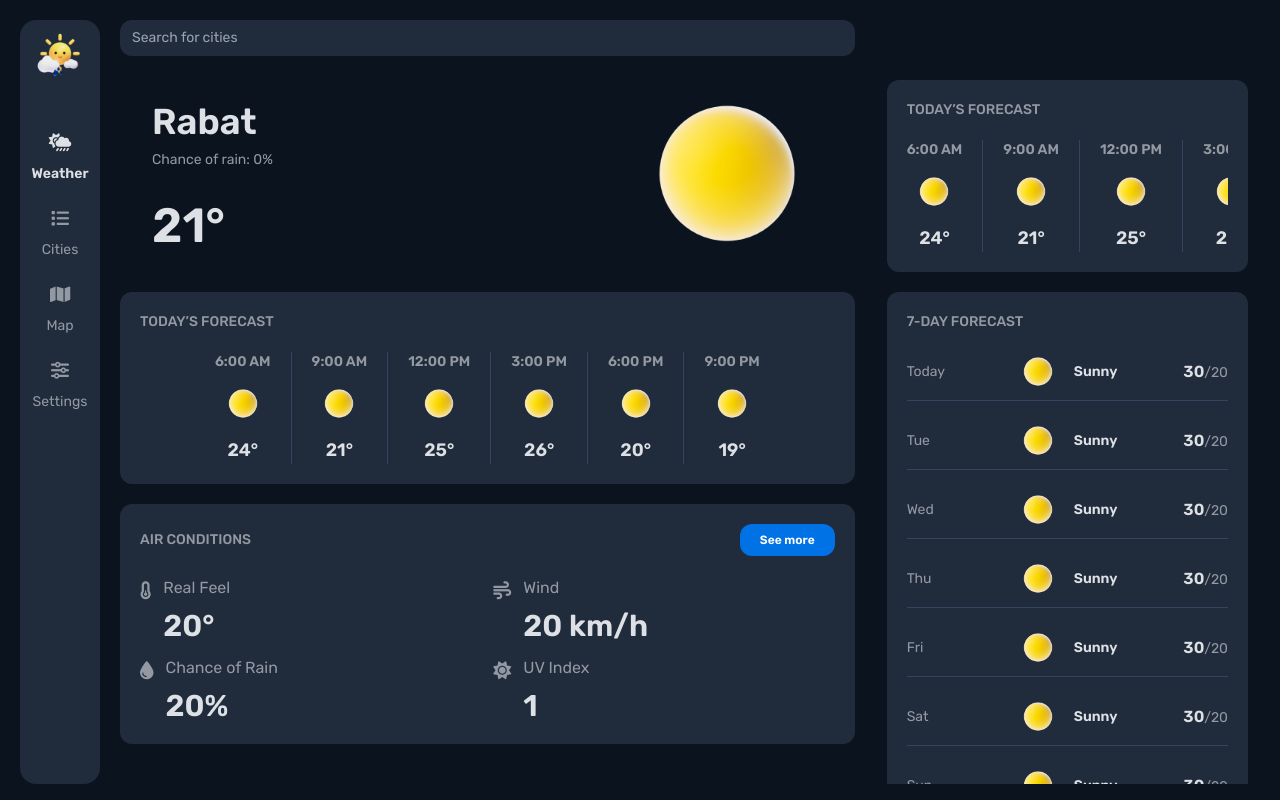
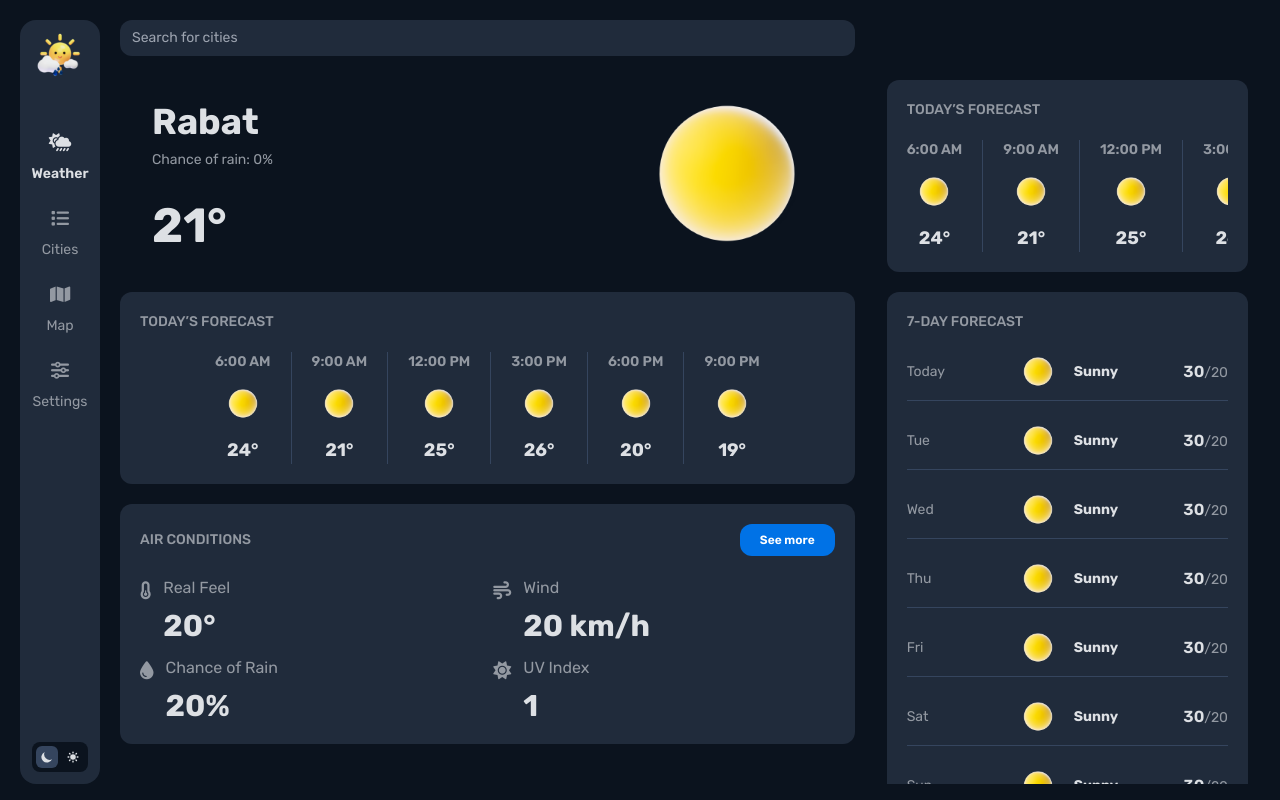
Before and after one commit to Zawalid/weather-app, a React (Vite) app: page /app/weather in a window 1280 px wide. Built offline with nearby package versions, Linux system fonts and the light colour scheme.

Commit message:
Add the theme toggle functionality

```diff
--- a/index.html
+++ b/index.html
@@ -1,5 +1,5 @@
-<!DOCTYPE html>
-<html lang="en" class="dark">
+<!doctype html>
+<html lang="en">
   <head>
     <meta charset="UTF-8" />
     <link rel="icon" type="image/svg+xml" href="/vite.svg" />
@@ -8,7 +8,7 @@
     <link rel="preconnect" href="https://fonts.googleapis.com" />
     <link rel="preconnect" href="https://fonts.gstatic.com" crossorigin />
     <link
-      href="https://fonts.googleapis.com/css2?family=Rubik:wght@400;500;600&display=swap"
+      href="https://fonts.googleapis.com/css2?family=Rubik:wght@400;500;600;700&display=swap"
       rel="stylesheet"
     />
   </head>
--- a/src/App.jsx
+++ b/src/App.jsx
@@ -8,9 +8,11 @@ import Map from './features/map/Map';
 import Settings from './features/settings/Settings';
 
 import '@/styles/App.css';
+import ThemeProvider from './contexts/ThemeContext';
 
 export default function App() {
   return (
+    <ThemeProvider>
       <BrowserRouter>
         <Routes>
           <Route path='/' element={<HomePage />} />
@@ -24,5 +26,6 @@ export default function App() {
           <Route path='*' element={<PageNotFound />} />
         </Routes>
       </BrowserRouter>
+    </ThemeProvider>
   );
 }
--- /dev/null
+++ b/src/contexts/ThemeContext.jsx
@@ -0,0 +1,26 @@
+import { createContext, useContext, useEffect } from 'react';
+import { useLocalStorageState } from '@/hooks/useLocalStorageState';
+
+const ThemeContext = createContext();
+
+export default function ThemeProvider({ children }) {
+  const [theme, setTheme] = useLocalStorageState('dark', 'theme');
+
+  useEffect(() => {
+    if (theme) {
+      document.documentElement.className = theme;
+    } else {
+      window.matchMedia('(prefers-color-scheme: dark)').matches
+        ? setTheme('dark')
+        : setTheme('light');
+    }
+  }, [theme, setTheme]);
+
+  return <ThemeContext.Provider value={{ theme, setTheme }}>{children}</ThemeContext.Provider>;
+}
+
+// eslint-disable-next-line react-refresh/only-export-components
+export function useTheme() {
+  const context = useContext(ThemeContext);
+  return context;
+}
--- a/src/styles/index.css
+++ b/src/styles/index.css
@@ -20,8 +20,8 @@
 }
 
 .light {
-  --color-background-primary: #f5f5f5;
-  --color-background-secondary: #eaecef;
+  --color-background-primary: #ffffff;
+  --color-background-secondary: #f3f4f5;
   --color-text-primary: #202b3b;
   --color-text-tertiary: #35455e;
   --color-settings-active: #dde0e4;
@@ -31,10 +31,11 @@
 
 * {
   box-sizing: border-box;
+  @apply transition-colors duration-300
 }
 body {
   font-family: 'Rubik', sans-serif;
-  @apply h-[100dvh] overflow-hidden bg-background-primary;
+  @apply h-[100dvh] overflow-hidden bg-background-primary
 }
 #root {
   height: 100%;
--- a/src/ui/AppLayout.jsx
+++ b/src/ui/AppLayout.jsx
@@ -9,7 +9,7 @@ export default function AppLayout() {
   return (
     <main className='grid h-full grid-cols-[60px_1fr] gap-5 bg-background-primary p-3 sm:grid-cols-[80px_1fr] lg:grid-cols-[80px_2fr_1fr] lg:grid-rows-[40px_1fr] lg:p-5'>
       <SideBar />
-      <div className='flex items-center h-fit'>
+      <div className='flex h-fit items-center'>
         <SearchInput />
         <button onClick={() => setIsAsideOpen(!isAsideOpen)} className='lg:hidden'>
           <i
@@ -19,11 +19,11 @@ export default function AppLayout() {
           ></i>
         </button>
       </div>
-      <div className='col-start-2 h-[calc(100vh-80px)] lg:h-[calc(100vh-96px)] overflow-auto pr-3'>
+      <div className='col-start-2 h-[calc(100vh-80px)] overflow-auto pr-3 lg:h-[calc(100vh-96px)]'>
         <Outlet />
       </div>
       <div
-        className={`fixed  top-[68px] h-[calc(100%-80px)] w-[calc(100%-80px)] flex-col gap-5 overflow-auto bg-background-primary px-3 transition-[right] duration-500 hover:right-0 sm:w-[calc(100%-100px)] lg:static flex lg:h-full lg:w-full lg:py-0 lg:pl-0 ${
+        className={`fixed  top-[68px] flex h-[calc(100%-80px)] w-[calc(100%-80px)] flex-col gap-5 overflow-auto  px-3 transition-[right] duration-500 hover:right-0 sm:w-[calc(100%-100px)] lg:static lg:h-full lg:w-full lg:py-0 lg:pl-0 ${
           isAsideOpen ? 'right-0' : '-right-full'
         }`}
       >
--- a/src/ui/SideBar.jsx
+++ b/src/ui/SideBar.jsx
@@ -1,5 +1,6 @@
 import Logo from '@/ui/Logo';
 import { NavLink } from 'react-router-dom';
+import ThemeSwitch from './ThemeSwitch';
 
 export default function SideBar() {
   return (
@@ -12,13 +13,14 @@ export default function SideBar() {
         <NavLink to='cities'>
           <Button icon='fa-list' text='Cities' />
         </NavLink>
-        <NavLink to="map">
-        <Button icon='fa-map' text='Map' />
+        <NavLink to='map'>
+          <Button icon='fa-map' text='Map' />
         </NavLink>
         <NavLink to='settings'>
           <Button icon='fa-sliders' text='Settings' />
         </NavLink>
       </div>
+     <ThemeSwitch />
     </aside>
   );
 }
--- /dev/null
+++ b/src/ui/ThemeSwitch.jsx
@@ -0,0 +1,53 @@
+import { useTheme } from '../contexts/ThemeContext';
+
+export default function ThemeSwitch() {
+  return (
+    <div className='mt-auto flex w-full items-center justify-between gap-1 rounded-lg bg-background-primary  p-1'>
+      <Icon
+        icon={
+          <svg
+            className='duration-0'
+            fill='currentColor'
+            viewBox='0 0 20 20'
+            xmlns='http://www.w3.org/2000/svg'
+          >
+            <path d='M17.293 13.293A8 8 0 016.707 2.707a8.001 8.001 0 1010.586 10.586z'></path>
+          </svg>
+        }
+        theme='dark'
+      />
+      <Icon
+        icon={
+          <svg
+            className='duration-0'
+            fill='currentColor'
+            viewBox='0 0 20 20'
+            xmlns='http://www.w3.org/2000/svg'
+          >
+            <path
+              d='M10 2a1 1 0 011 1v1a1 1 0 11-2 0V3a1 1 0 011-1zm4 8a4 4 0 11-8 0 4 4 0 018 0zm-.464 4.95l.707.707a1 1 0 001.414-1.414l-.707-.707a1 1 0 00-1.414 1.414zm2.12-10.607a1 1 0 010 1.414l-.706.707a1 1 0 11-1.414-1.414l.707-.707a1 1 0 011.414 0zM17 11a1 1 0 100-2h-1a1 1 0 100 2h1zm-7 4a1 1 0 011 1v1a1 1 0 11-2 0v-1a1 1 0 011-1zM5.05 6.464A1 1 0 106.465 5.05l-.708-.707a1 1 0 00-1.414 1.414l.707.707zm1.414 8.486l-.707.707a1 1 0 01-1.414-1.414l.707-.707a1 1 0 011.414 1.414zM4 11a1 1 0 100-2H3a1 1 0 000 2h1z'
+              fillRule='evenodd'
+              clipRule='evenodd'
+            ></path>
+          </svg>
+        }
+        theme='light'
+      />
+    </div>
+  );
+}
+
+function Icon({ icon, theme }) {
+  const { theme: currentTheme, setTheme } = useTheme();
+
+  return (
+    <button
+      className={`flex-1 rounded-md p-1 transition-colors duration-500 ${
+        currentTheme === theme ? 'bg-settings-active text-text-primary' : 'text-text-primary'
+      }`}
+      onClick={() => setTheme(theme)}
+    >
+      {icon}
+    </button>
+  );
+}
```
Lines whose indentation alone changed are shown as unchanged.
